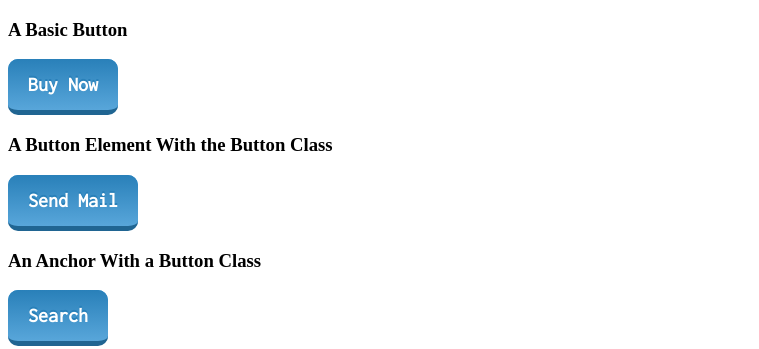
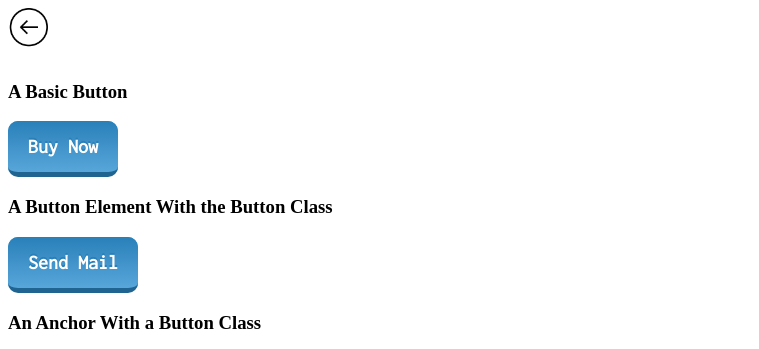
Before and after one commit to eyacobson/learning-web-components, a plain HTML site: page components/buttons/index.html in a window 1280 px wide. Shown: the top 349 px of the page, without its empty margins (0-759 px from the left). Drawn offline with Linux system fonts and the light colour scheme.

Commit message:
Added back button.

```diff
--- a/components/buttons/button.css
+++ b/components/buttons/button.css
@@ -41,7 +41,7 @@ button:focus {
 	-ms-filter: "progid:DXImageTransform.Microsoft.gradient (GradientType=0, startColorstr=#2980b9, endColorstr=#58a6da)";
 }
 
-.button:active { /*Optimal illusion funtime*/
+.button:active { /*Optical illusion funtime*/
 	border-bottom: 1px solid;
 	bottom: -4px;
 	margin-bottom: 4px; /*Add margin to compensate, otherwise active state will
@@ -66,3 +66,10 @@ button:focus {
 	padding: 25px 30px;
 	font-size: 30px;
 }
+
+img {
+	width: 40px;
+	height: 40px;
+	cursor: pointer;
+	margin-bottom: 10px;
+}
--- a/components/buttons/index.html
+++ b/components/buttons/index.html
@@ -8,6 +8,8 @@
 	</head>
 
 	<body>
+		<img alt="Back button" src="images/back_button.png">
+
 		<h3>A Basic Button</h3>
 		<div class="button"><span>Buy Now</span></div>
 
```
Also changed, not shown: components/buttons/images/back_button.png (added).
